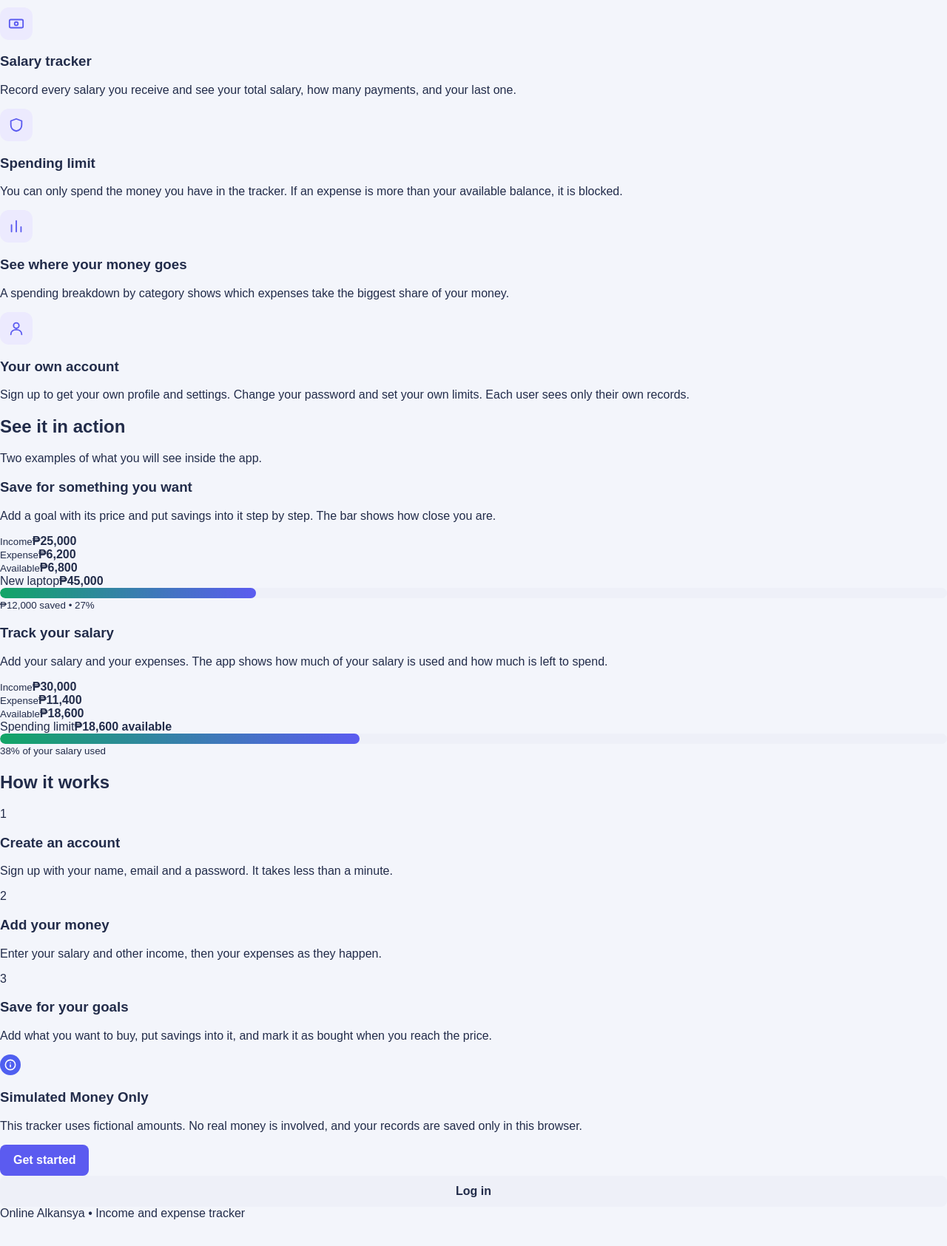
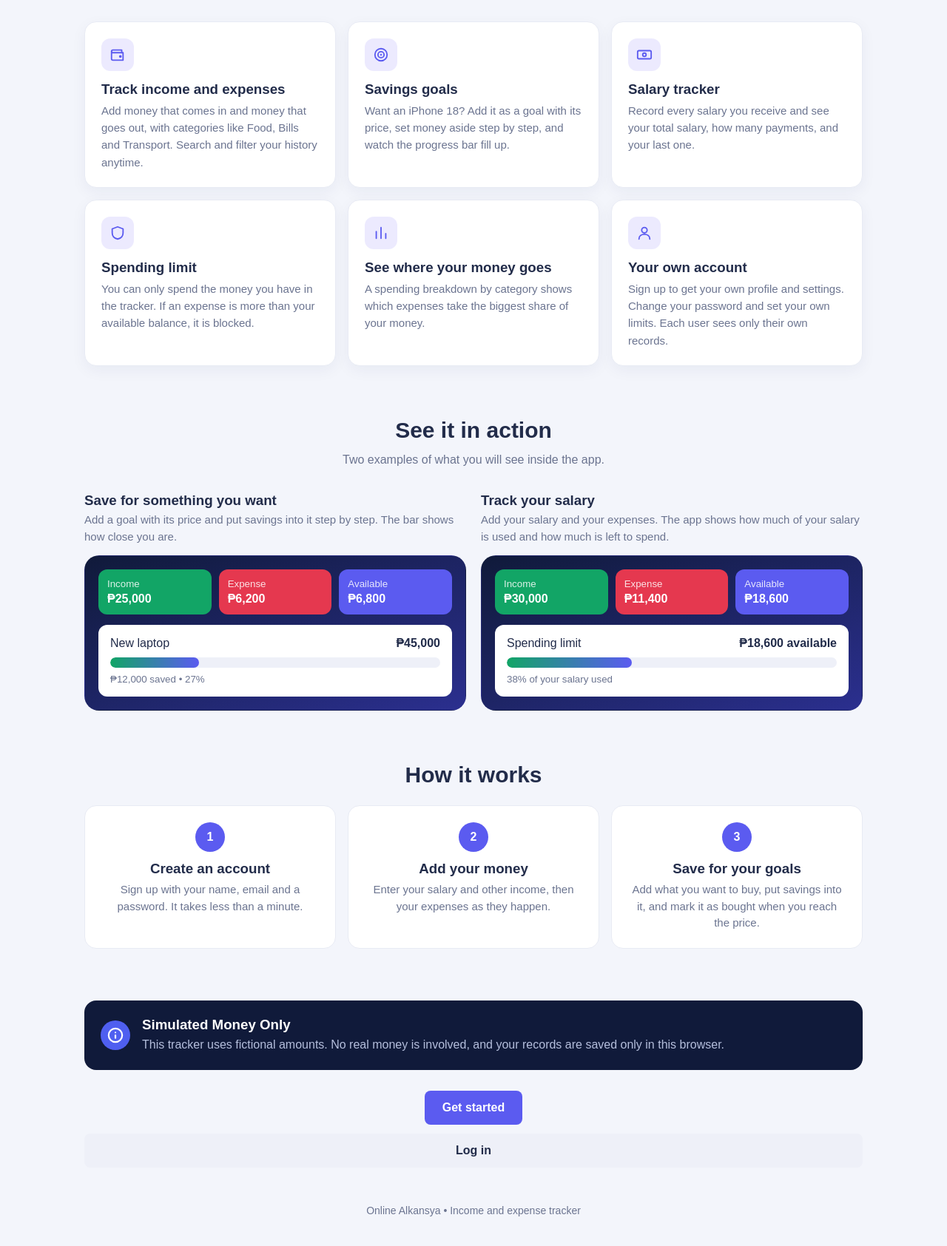
Before and after one commit to AydenWorkDev/OnlineAlkansya, a plain HTML site: page index.html in a window 1280 px wide. Shown: the part 725-2410 px from the top of the page at 74% size. Before the commit the page ends 2375 px from the top, so only its background shows below. Drawn offline with Linux system fonts and the light colour scheme.

Commit message:
Update Design CSS

```diff
--- a/styles.css
+++ b/styles.css
@@ -641,3 +641,75 @@ input:focus, select:focus { outline: none; border-color: #5b5bf0; box-shadow: 0
 .goal-actions { display: flex; gap: 10px; flex-wrap: wrap; margin-top: 10px; }
 .goal-actions button { flex: 1; }
 .goal-actions .secondary { width: auto; }
+
+/* ===== home page (landing) ===== */
+.landing { background: #f3f5fb; min-height: 100vh; }
+.l-hero { background: linear-gradient(160deg, #101a3a, #2b2f8f); color: white; }
+.l-nav { max-width: 1100px; margin: 0 auto; padding: 18px 24px; display: flex; justify-content: space-between; align-items: center; gap: 12px; }
+.l-nav-btns { display: flex; gap: 8px; }
+.ghost { background: transparent; color: white; border: 1px solid #ffffff55; }
+.light { background: white; color: #1d2a6b; }
+.big { padding: 14px 24px; font-size: 16px; }
+
+.l-hero-inner { max-width: 1100px; margin: 0 auto; padding: 30px 24px 70px; display: grid; grid-template-columns: 1.1fr 1fr; gap: 40px; align-items: center; }
+.l-badge { display: inline-block; background: #ffffff1f; border: 1px solid #ffffff33; padding: 6px 14px; border-radius: 99px; font-size: 13px; margin-bottom: 18px; }
+.l-hero h1 { font-size: clamp(32px, 5vw, 50px); line-height: 1.12; margin: 0 0 16px; }
+.l-hero p { font-size: 17px; line-height: 1.6; color: #cfd6f2; margin: 0 0 26px; }
+.l-btns { display: flex; gap: 12px; flex-wrap: wrap; }
+.l-btns.center { justify-content: center; margin-top: 28px; }
+
+.mock { background: #ffffff14; border: 1px solid #ffffff26; border-radius: 20px; padding: 18px; display: grid; gap: 14px; }
+.mock-cards { display: grid; grid-template-columns: repeat(3, 1fr); gap: 10px; }
+.mock-card { border-radius: 12px; padding: 12px; color: white; }
+.mock-card small { display: block; opacity: 0.85; margin-bottom: 4px; }
+.mock-card b { font-size: 16px; }
+.m-in { background: #12a566; } .m-out { background: #e5384f; } .m-bal { background: #5b5bf0; }
+.mock-goal { background: white; color: #222c4a; border-radius: 12px; padding: 16px; }
+.mock-goal-top { display: flex; justify-content: space-between; margin-bottom: 10px; }
+.mock-goal small { display: block; margin-top: 8px; color: #6b7490; }
+
+.l-section { max-width: 1100px; margin: 0 auto; padding: 60px 24px 10px; }
+.l-section h2 { text-align: center; font-size: 30px; margin: 0 0 10px; }
+.l-sub { text-align: center; max-width: 640px; margin: 0 auto 32px; color: #6b7490; line-height: 1.6; }
+.features { display: grid; grid-template-columns: repeat(auto-fit, minmax(280px, 1fr)); gap: 16px; }
+.feature { background: white; border: 1px solid #e8ebf4; border-radius: 16px; padding: 22px; box-shadow: 0 6px 20px #1b2a5a0d; }
+.feature h3 { margin: 14px 0 6px; }
+.feature p { margin: 0; color: #6b7490; line-height: 1.55; font-size: 15px; }
+
+.steps { display: grid; grid-template-columns: repeat(3, 1fr); gap: 16px; margin-top: 24px; }
+.step { background: white; border: 1px solid #e8ebf4; border-radius: 16px; padding: 22px; text-align: center; }
+.step span { width: 40px; height: 40px; border-radius: 50%; background: #5b5bf0; color: white; font-weight: bold; display: inline-flex; align-items: center; justify-content: center; }
+.step h3 { margin: 12px 0 6px; }
+.step p { margin: 0; color: #6b7490; line-height: 1.5; font-size: 15px; }
+
+.l-notice { display: flex; gap: 16px; align-items: center; background: #101a3a; color: white; border-radius: 16px; padding: 22px; }
+.l-notice h3 { margin: 0 0 4px; }
+.l-notice p { margin: 0; color: #b4bedc; line-height: 1.5; }
+.l-notice .notice-icon { margin: 0; width: 40px; height: 40px; flex-shrink: 0; }
+.l-notice .notice-icon svg { width: 22px; height: 22px; }
+
+.l-footer { text-align: center; padding: 40px 20px; color: #6b7490; font-size: 14px; }
+.back-link { justify-self: start; margin: -8px 0 6px -4px; text-align: left; }
+
+@media (max-width: 800px) {
+  .l-hero-inner { grid-template-columns: 1fr; padding-bottom: 50px; }
+  .steps { grid-template-columns: 1fr; }
+  .l-nav .brand { font-size: 17px; }
+}
+
+.l-nav-btns button { white-space: nowrap; }
+@media (max-width: 480px) {
+  .l-nav { padding: 14px 16px; }
+  .l-nav .brand { font-size: 15px; }
+  .l-nav .brand img { width: 32px; height: 32px; }
+  .l-nav-btns button { padding: 9px 12px; font-size: 14px; }
+}
+
+/* ===== login / sign up form inside the home page ===== */
+
+/* ===== "See it in action" examples on the home page ===== */
+.examples { display: grid; grid-template-columns: 1fr 1fr; gap: 20px; }
+.example h3 { margin: 0 0 4px; }
+.example > p { margin: 0 0 14px; color: #6b7490; line-height: 1.5; font-size: 15px; }
+.example .mock { background: linear-gradient(160deg, #101a3a, #2b2f8f); border-color: transparent; }
+@media (max-width: 800px) { .examples { grid-template-columns: 1fr; } }
```
